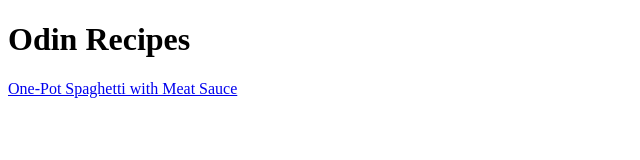
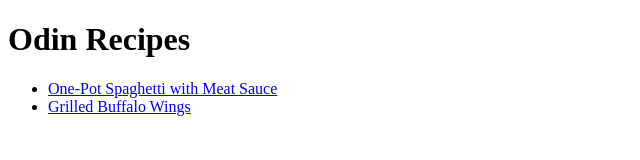
Before and after one commit to Ashley-Wilson1/odin-recipes, a plain HTML site: page index.html in a window 1280 px wide. Shown: the whole page, without its empty margins (0-640 px from the left). Drawn offline with Linux system fonts and the light colour scheme.

Commit message:
Add wings recipe to index
created a wings.html and linked it on the index
with a title also set up html for wings.html
also downloaded a wings image to img

```diff
--- a/index.html
+++ b/index.html
@@ -7,6 +7,9 @@
 </head>
 <body>
     <h1>Odin Recipes</h1>
-    <a href="./recipes/spaghetti.html">One-Pot Spaghetti with Meat Sauce </a>
+    <ul>
+    <li><a href="./recipes/spaghetti.html">One-Pot Spaghetti with Meat Sauce </a></li>
+    <li><a href="./recipes/wings.html">Grilled Buffalo Wings</a></li>
+    </ul>
 </body>
 </html>
```
Also changed, not shown: recipes/wings.html (added, +11 -0 lines), img/wings.jpg (added).
